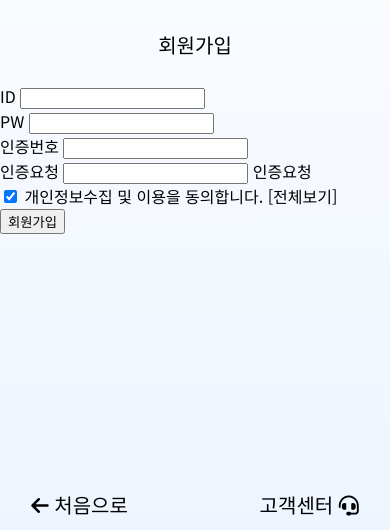
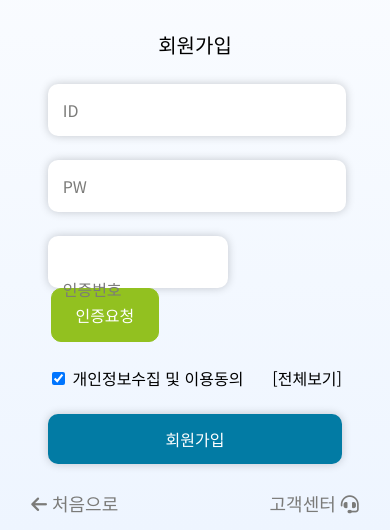
Before and after one commit to sujin3/lotto-app, a website: page public/register.html in a window 390 px wide. Shown: the part 314-844 px from the top of the page. Drawn offline with nearby package versions, Linux system fonts and the light colour scheme.

Commit message:
lotto app 90%

```diff
--- a/public/css/style.css
+++ b/public/css/style.css
@@ -5,6 +5,9 @@
     --base-text-white: #fff;
     --base-bg-white: white;
     --base-bg-dark: #efefef;
+    --main-color1: #92C120;
+    --main-color2: #F18F01;
+    --main-color3: #027BA4;
     --base-font-size: 16px;
     --bar-bg-color: #019ED3;
 }
@@ -18,6 +21,9 @@ a, a:link {
 }
 .d-none {
     display: none;
+}
+section {
+    margin: 0 3rem;
 }
 
 @media screen and (max-width: 480px){
@@ -89,7 +95,8 @@ a, a:link {
         padding: 0 8%;
         box-sizing: border-box;
         justify-content: space-between;
-        font-size: 20px;
+        font-size: 18px;
+        color: #7B7B79;
     }
     /*-----------side pannel------------------- */
     #sidePannel {
@@ -103,7 +110,7 @@ a, a:link {
 
     }
     #closeSide {
-        background: rgba(0, 0, 0, 1);
+        background: #027BA4;
         color: var(--base-text-white);
         width: 60px;
         height: 60px;
@@ -124,41 +131,114 @@ a, a:link {
         color: var(--base-text-white);
         padding: 0 20%;
     }
-    #snb li {
+    #snb > li {
         margin: 2rem 0;
         position: relative;
     }
-    #snb li::after {
+    #snb > li::after {
         content: "+";
         display: inline;
         position: absolute;
+        top: 0;
         right: 0;
         color: white;
         font-size: 14px;
+    }
+    #snb > li > a { /* 메뉴항목이 포함된 범위 전체 클릭가능 */
+        display: block;
     }
     .icon-links {
         display: flex;
         justify-content: center;
         column-gap: 1rem;
+        font-size: 20px;
     }
-    /*-----------모바일 section------------------- */
+    /*-----------mobile section------------------- */
     .section-title {
         text-align: center;
         font-size: 1.25rem;
         margin: 0 0 1.5rem;
     }
+    /*-----------mobile section : login page------------------- */
+    #loginForm li, #registerForm li {
+        position: relative;
+        margin: 0 0 1.5rem 0;
+    }
+    #loginForm li input, #registerForm li input {
+        text-indent: 20%;
+        border: 0;
+    }
+    #loginForm li label, #registerForm li label {
+        position: absolute;
+        top: 50%;
+        left: 5%;
+        transform: translateY(-50%);
+        color: #7B7B79;
+    }
+    #userId, #userPw, [type=submit] {
+        width: 100%;
+        height: 50px;
+        border-radius: 10px;
+        box-shadow: 0 0 10px 0 rgb(0, 0, 0, .2);
+    }
+    #loginForm li input[type=submit], #registerForm li input[type=submit] {
+        background: #027BA4;
+        color: var(--base-text-white);
+        text-indent: 0;
+        margin-bottom: 1rem;
+        font-size: var(--base-font-size);
+    }
+    #loginForm li p {
+        text-align: center;
+    }
+    .sns-icons {
+        display: flex;
+        justify-content: center;
+        column-gap: 50px;
+        margin: 1rem 0 0 0;
+        font-size: 2.5rem;
+    }
+    /*-----------mobile section : register page------------------- */
+    #registerForm li #userSecurity {
+        width: 60%;
+        height: 50px;
+        border-radius: 10px;
+        text-indent: 40%;
 
+        box-shadow: 0 0 10px 0 rgb(0, 0, 0, .2);
+    }
+    #registerForm li #clickSecurity {
+        display: inline-block;
+        line-height: 52px;
+        border-radius: 10px;
+        height: 52px;
+        width: 36%;
+        margin: 0 0 0 1%;
+        text-align: center;
+        vertical-align: middle;
+        color: var(--base-text-white);
+        border: 1px solid var(--main-color1);
+        background: var(--main-color1);
+    }
+    label[for=userPrivacy] {
+        position: absolute;
+        width: 0;
+        height: 0;
+        overflow: hidden;
+    }
+    .warn {
+        color: red;
+        position: absolute;
+        right: 0;
+    }
 
-
-
-    /*-----------모바일 section------------------- */
+    /*-----------mobile section : customer page------------------- */
     .icon-list {
         display: grid;
         margin: 0 1rem;
         grid-template-columns: 1fr 1fr 1fr;
         /* fraction : 비율(공간) */
         gap: 1rem;
-
     }
     .icon-list li {
         box-shadow: 0 0 10px 0 rgba(0, 0, 0, .3);
@@ -166,7 +246,7 @@ a, a:link {
         border-radius: 10px;
     }
     .icon-list li:hover {
-        background: #92C120;
+        background: var(--main-color1);
         color: var(--base-text-white);
         transform: scale(1.2);
         transition: all ease-in-out .3s;
--- a/public/register.html
+++ b/public/register.html
@@ -74,17 +74,13 @@
                     <li>
                         <label for="userSecurity">인증번호</label>
                         <input type="text" id="userSecurity"  maxlength="16" required>
+                        <a href="#" id="clickSecurity" onclick="chechSecurity()">인증요청</a>
                     </li>
                     <li>
-                        <label for="userSecurity">인증요청</label>
-                        <input type="text" id="userSecurity"  maxlength="16" required>
-                        <a href="#" onclick="chechSecurity()">인증요청</a>
-                    </li>
-                    <li>
-                        <label for="userPrivacy"></label>
+                        <label for="userPrivacy">인증</label>
                         <input type="checkbox" id="userPrivacy"  checked>
-                        개인정보수집 및 이용을 동의합니다.
-                        <a href="#">[전체보기]</a>
+                        개인정보수집 및 이용동의
+                        <a href="#" class="warn" onclick="alert('서버 점검시간입니다. 잠시 후 다시 시도하세요!')">[전체보기]</a>
                     </li>
                     <li>
                         <input type="submit" value="회원가입">
```
Also changed, not shown: public/login.html (+7 -5 lines).
